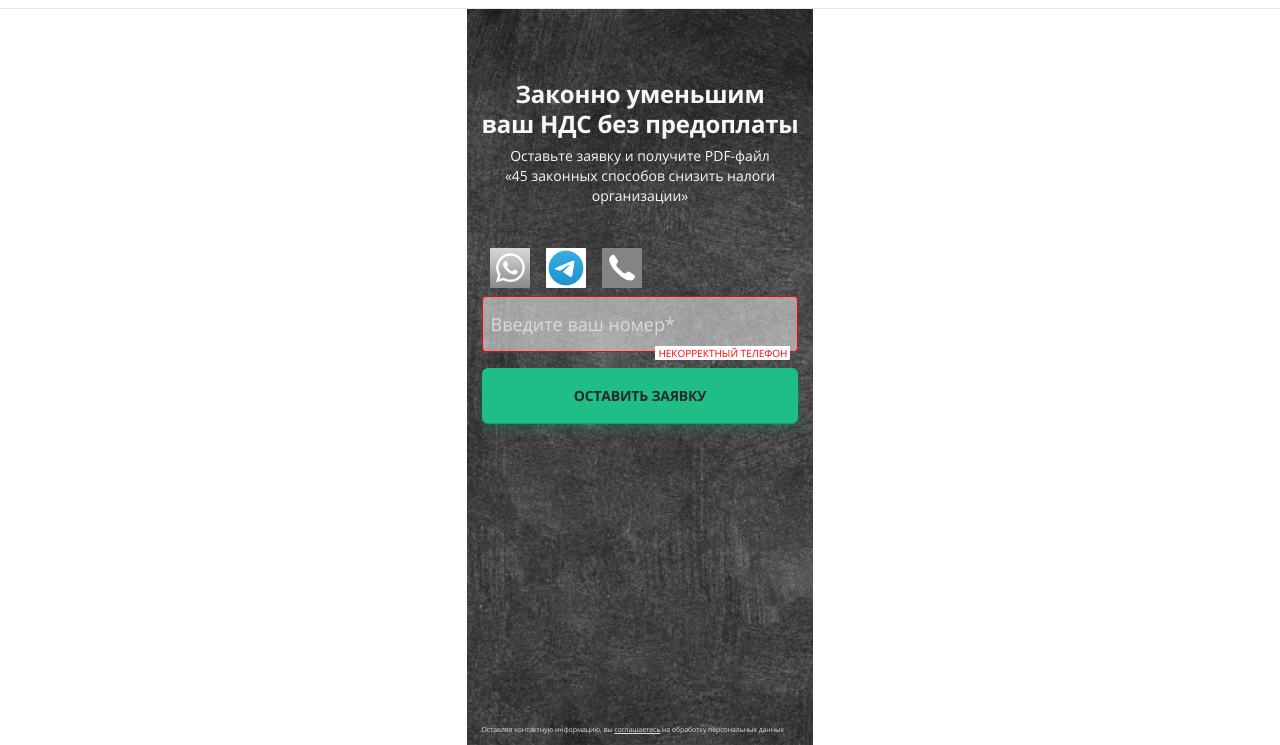
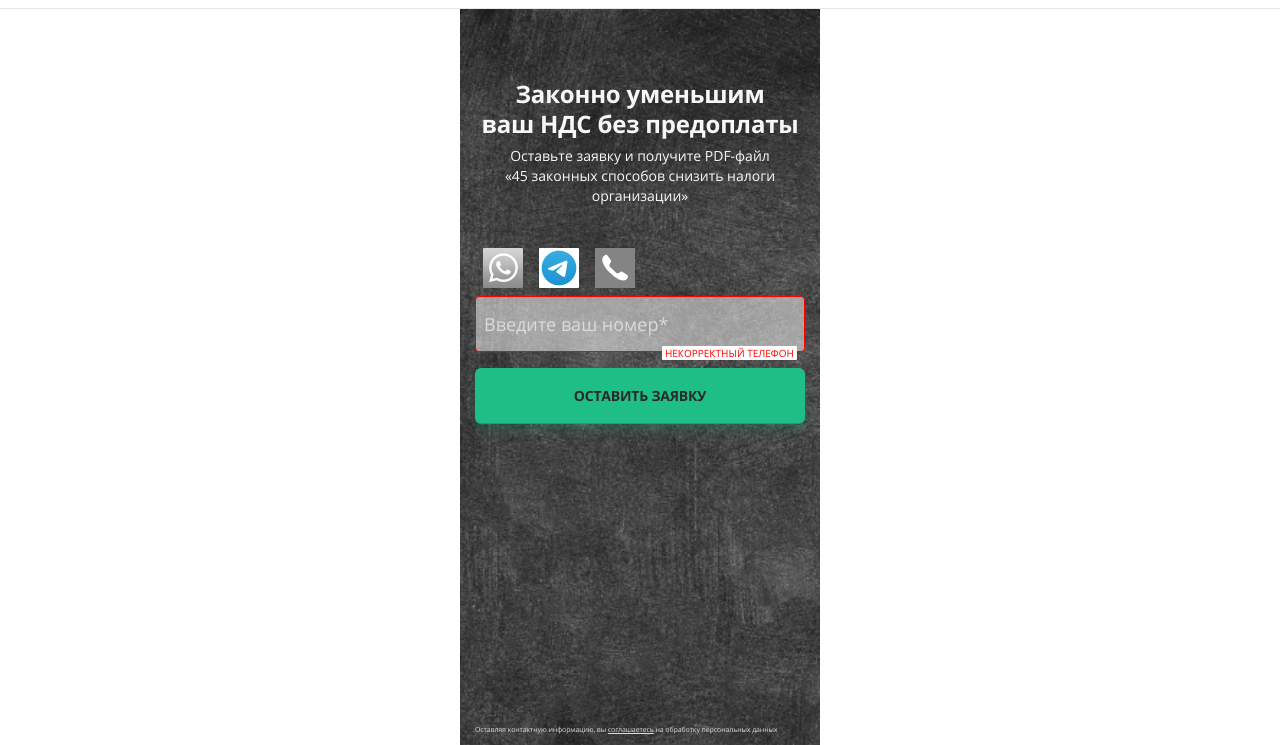
Before and after one commit to davlatsultonov/landing-index-company, a plain HTML site: page index.html in a window 1280 px wide. Shown: the part 55-800 px from the top of the page. Drawn offline with Linux system fonts and the light colour scheme.

Commit message:
style fix

```diff
--- a/css/styles.css
+++ b/css/styles.css
@@ -40,6 +40,14 @@ p {
     background-size: cover;
     margin: auto;
     position: relative;
+    width: 100%;
+    max-width: 425px;
+}
+
+@media (min-width: 426px) {
+    .container, .content {
+        max-width: 360px;
+    }
 }
 
 .content__inner {
```
